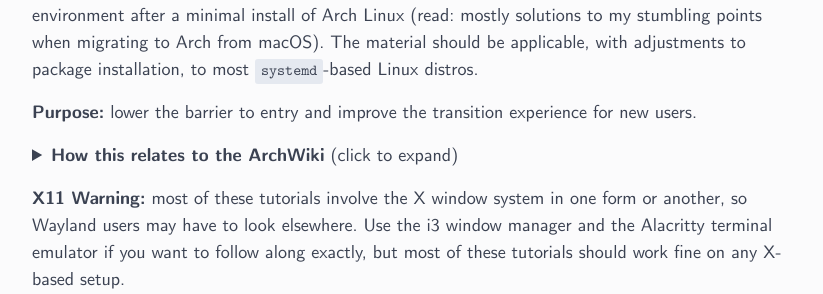
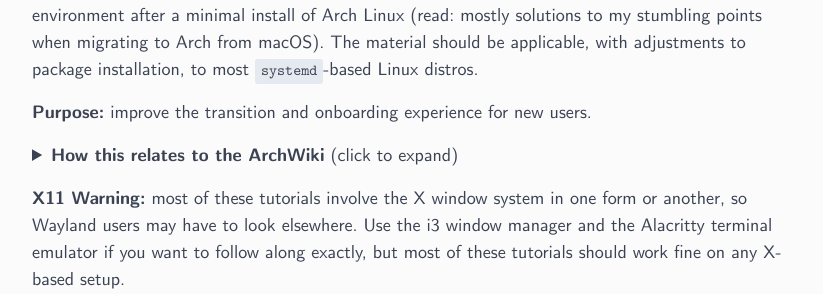
Before and after one commit to ejmastnak/ejmastnak.github.io, a Jekyll site: the page built from notes/arch/about.md, in a window 1280 px wide. Shown: the part 231-525 px from the top of the page, without its empty margins (228-1051 px from the left). Built offline with Jekyll 4.4.1, drawn with Linux system fonts in a browser that asks for light colours.

Commit message:
Simplify purpose

```diff
--- a/notes/arch/about.md
+++ b/notes/arch/about.md
@@ -8,9 +8,7 @@ title: Arch Linux Post-Installation Configuration
 (read: mostly solutions to my stumbling points when migrating to Arch from macOS).
 The material should be applicable, with adjustments to package installation, to most `systemd`-based Linux distros.
 
-**Purpose:** lower the barrier to entry and improve the transition experience for new users.
-
-
+**Purpose:** improve the transition and onboarding experience for new users.
 
 <details>
   <summary>
```
